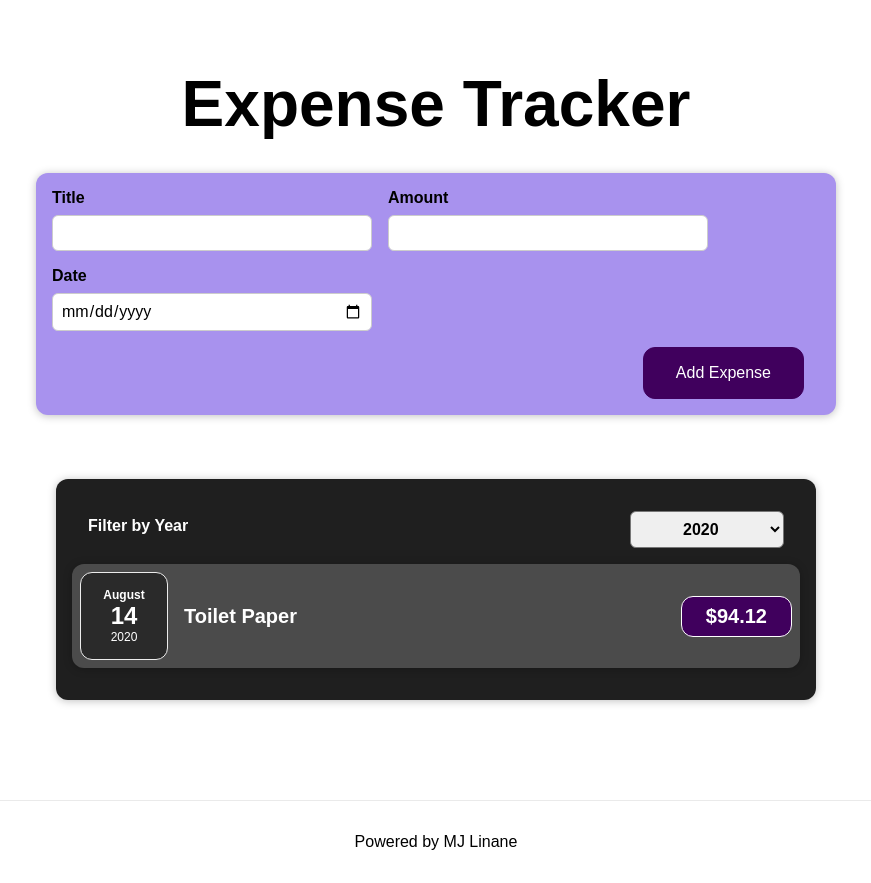
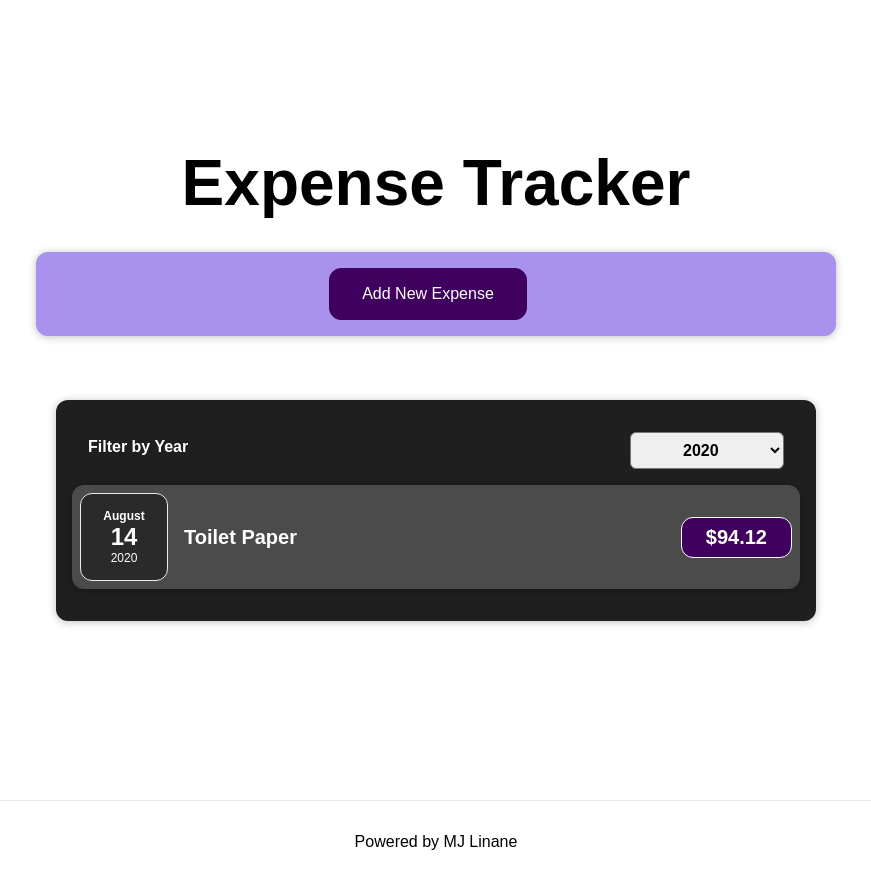
Before and after one commit to mj-linane/expense-tracker, a Next.js app: page / in a window 1280 px wide. Shown: the whole page, without its empty margins (204-1075 px from the left). Built offline with nearby package versions, Linux system fonts and the light colour scheme.

Commit message:
🖥️wip: add form toggle

```diff
--- a/components/NewExpense/ExpenseForm.jsx
+++ b/components/NewExpense/ExpenseForm.jsx
@@ -1,4 +1,5 @@
 import React, { useState } from 'react'
+import styles from './ExpenseForm.module.css'
 
 const ExpenseForm = (props) => {
   const [enteredTitle, setEnteredTitle] = useState('')
@@ -17,6 +18,10 @@ const ExpenseForm = (props) => {
     setEnteredAmount(event.target.value)
   }
 
+  const cancelButtonHandler = (event) => {
+    props.onFormToggle()
+  }
+
   const submitHandler = (event) => {
     event.preventDefault()
 
@@ -32,13 +37,15 @@ const ExpenseForm = (props) => {
       setEnteredAmount('')
       setEnteredDate('')
     }
+
+    props.onFormToggle()
   }
 
   return (
     <div>
       <form onSubmit={submitHandler}>
-        <div className="new-expense__controls">
-          <div className="new-expense__control">
+        <div className={styles['new-expense__controls']}>
+          <div className={styles['new-expense__control']}>
             <label>Title</label>
             <input
               type="text"
@@ -46,7 +53,7 @@ const ExpenseForm = (props) => {
               value={enteredTitle}
             />
           </div>
-          <div className="new-expense__control">
+          <div className={styles['new-expense__control']}>
             <label>Amount</label>
             <input
               type="number"
@@ -56,7 +63,7 @@ const ExpenseForm = (props) => {
               value={enteredAmount}
             />
           </div>
-          <div className="new-expense__control">
+          <div className={styles['new-expense__control']}>
             <label>Date</label>
             <input
               type="date"
@@ -67,66 +74,13 @@ const ExpenseForm = (props) => {
             />
           </div>
         </div>
-        <div className="new-expense__actions">
+        <div className={styles['new-expense__actions']}>
+          <button type="button" onClick={cancelButtonHandler}>
+            Cancel
+          </button>
           <button type="submit">Add Expense</button>
         </div>
       </form>
-      <style jsx>{`
-        button {
-          font: inherit;
-          cursor: pointer;
-          padding: 1rem 2rem;
-          border: 1px solid #40005d;
-          background-color: #40005d;
-          color: white;
-          border-radius: 12px;
-          margin-right: 1rem;
-        }
-
-        button:hover,
-        button:active {
-          background-color: #510674;
-          border-color: #510674;
-        }
-
-        button.alternative {
-          color: #220131;
-          border-color: transparent;
-          background-color: transparent;
-        }
-
-        button.alternative:hover,
-        button.alternative:active {
-          background-color: #ddb3f8;
-        }
-
-        .new-expense__controls {
-          display: flex;
-          flex-wrap: wrap;
-          gap: 1rem;
-          margin-bottom: 1rem;
-          text-align: left;
-        }
-
-        .new-expense__control label {
-          font-weight: bold;
-          margin-bottom: 0.5rem;
-          display: block;
-        }
-
-        .new-expense__control input {
-          font: inherit;
-          padding: 0.5rem;
-          border-radius: 6px;
-          border: 1px solid #ccc;
-          width: 20rem;
-          max-width: 100%;
-        }
-
-        .new-expense__actions {
-          text-align: right;
-        }
-      `}</style>
     </div>
   )
 }
--- a/components/NewExpense/NewExpense.jsx
+++ b/components/NewExpense/NewExpense.jsx
@@ -1,7 +1,10 @@
-import React from 'react'
+import React, { useState } from 'react'
+import styles from './NewExpense.module.css'
 import ExpenseForm from './ExpenseForm'
 
 const NewExpense = (props) => {
+  const [showFullForm, setShowFullForm] = useState(false)
+
   const saveExpenseDataHandler = (enteredExpenseData) => {
     const expenseData = {
       ...enteredExpenseData,
@@ -10,24 +13,24 @@ const NewExpense = (props) => {
     props.onAddExpense(expenseData)
   }
 
-  return (
-    <div className="new-expense">
-      <ExpenseForm onSaveExpenseData={saveExpenseDataHandler} />
+  const toggleFormHandler = () => {
+    setShowFullForm(!showFullForm)
+  }
 
-      <style jsx>{`
-        .new-expense {
-          background-color: #a892ee;
-          padding: 1rem;
-          margin: 2rem auto;
-          width: 50rem;
-          max-width: 95%;
-          border-radius: 12px;
-          text-align: center;
-          box-shadow: 0 1px 8px rgba(0, 0, 0, 0.25);
-        }
-      `}</style>
+  const renderedForm = showFullForm ? (
+    <ExpenseForm
+      onSaveExpenseData={saveExpenseDataHandler}
+      onFormToggle={toggleFormHandler}
+    />
+  ) : (
+    <div className="new-expense__actions">
+      <button type="submit" onClick={toggleFormHandler}>
+        Add New Expense
+      </button>
     </div>
   )
+
+  return <div className={styles['new-expense']}>{renderedForm}</div>
 }
 
 export default NewExpense
```
